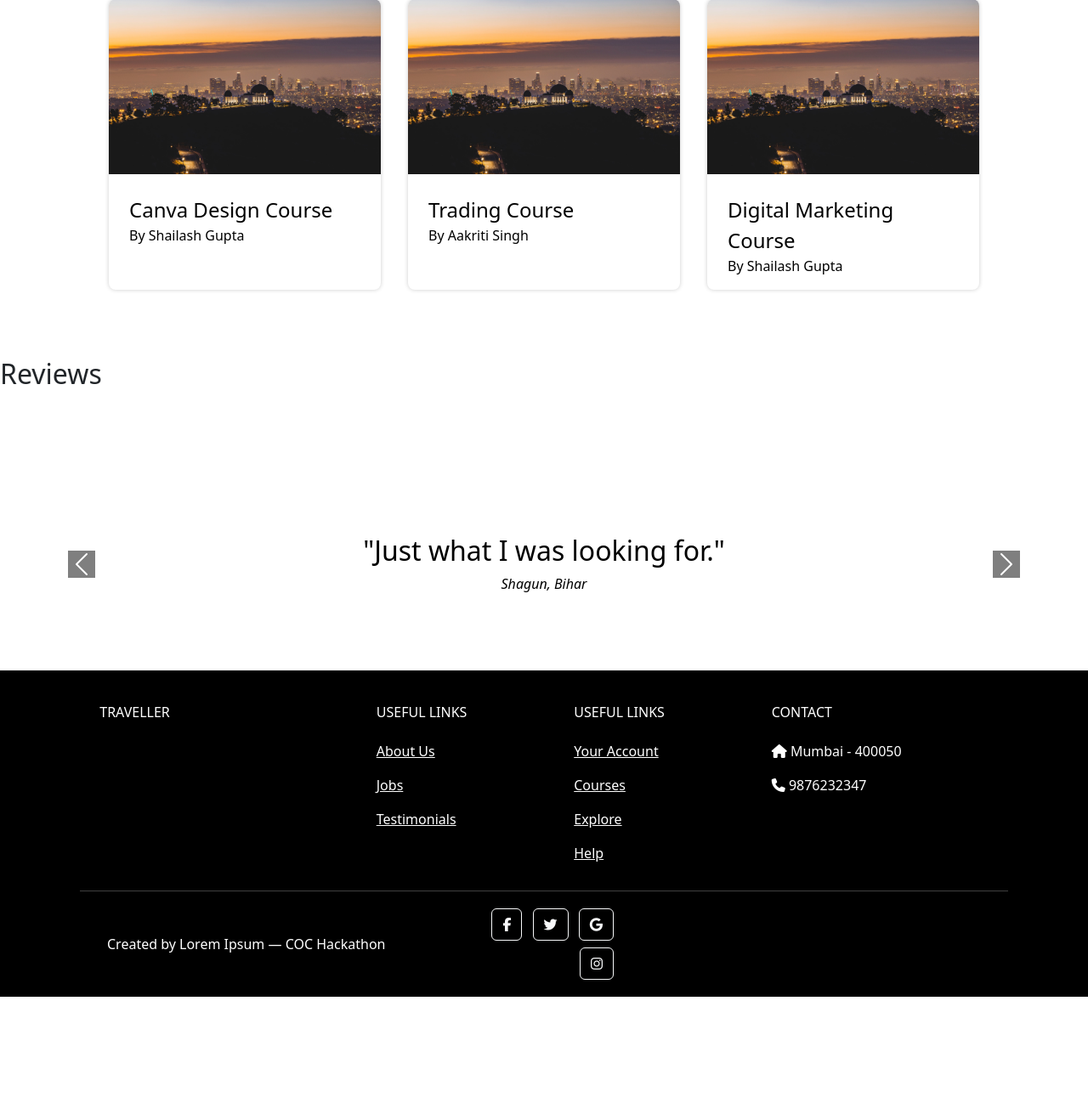
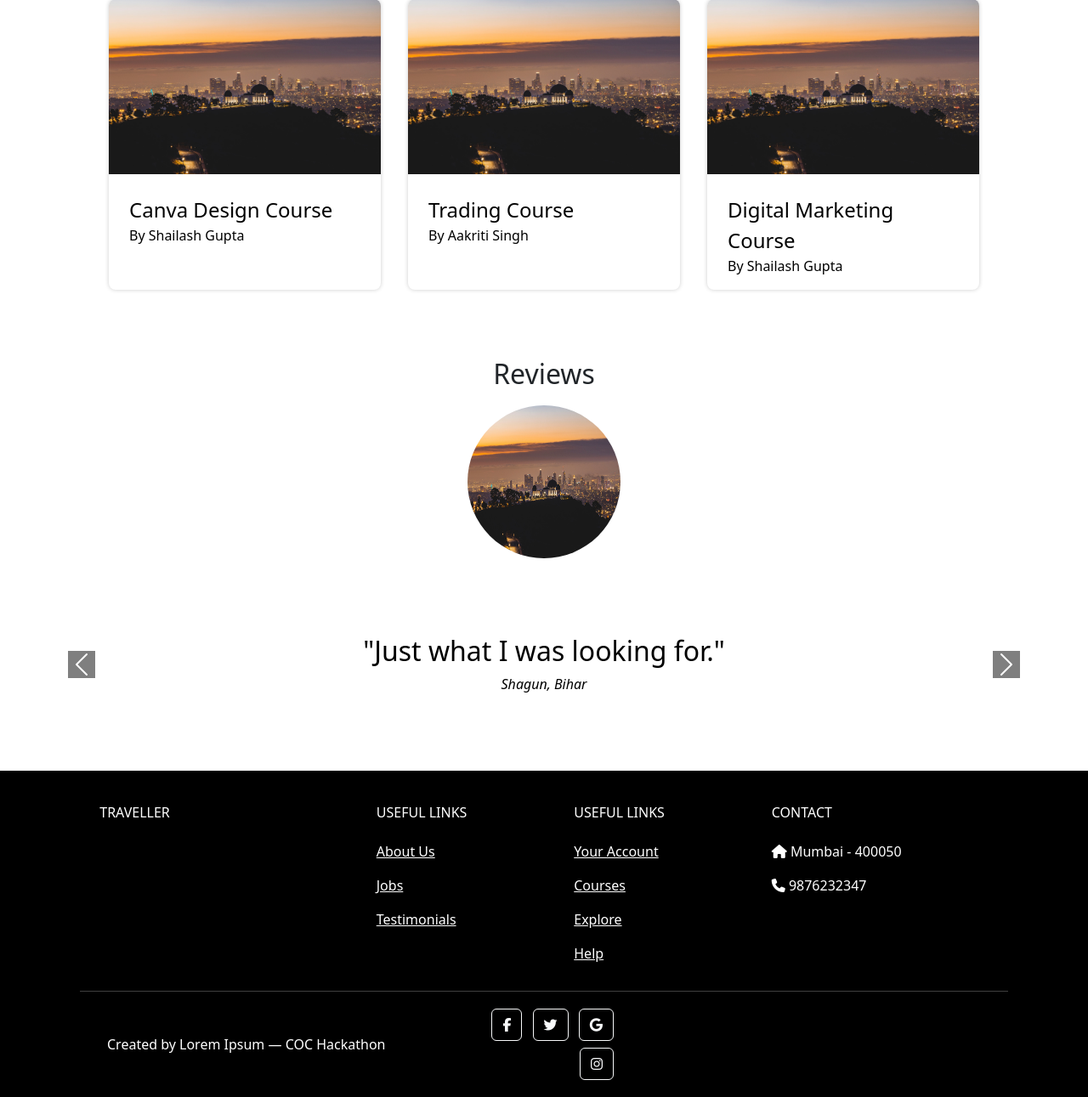
Before and after one commit to ninadnaik10/LoremIpsum_Clash-Of-Codes, a Python web app: template templates/index.html in a window 1280 px wide. Shown: the part 1619-2910 px from the top of the page at 85% size. Before the commit the page ends 2792 px from the top, so only its background shows below. Run offline with Jinja, Linux system fonts and the light colour scheme; the template is opened without the code that fills it, so the values that code supplies are empty; some libraries are stand-ins or nearby versions.

Commit message:
Update style.css

```diff
--- a/assets/css/style.css
+++ b/assets/css/style.css
@@ -248,7 +248,7 @@ svg {
 #testimonials {
     text-align: center;
     color: #000;
-    margin-top: 80px;
+    width: 100vw;
 }
 
 .carousel-item {
@@ -257,17 +257,21 @@ svg {
 .carousel-control-prev-icon,.carousel-control-next-icon{
     background-color: black;
 }
+.new{
+    display: flex;
+    flex-direction: column;
+    align-items: center;
+}
 .revimg{
-    width: 200px;
-    height: 200px;
-    position:absolute;
-    left:50%;
-    top: 0%;
+    width: 180px;
+    height: 180px;
     border-radius: 50%;
+    margin-top: 10px;
 }
 .revimg img{
     width: 100%;
     border-radius: 50%;
+    height: 100%;
 }
 .imgt {
     width: 13%;
```
